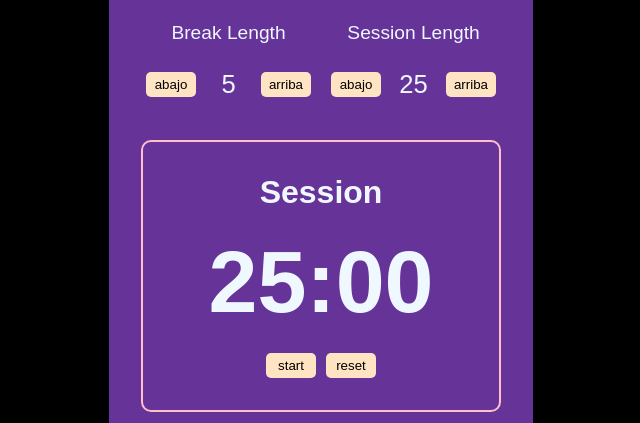
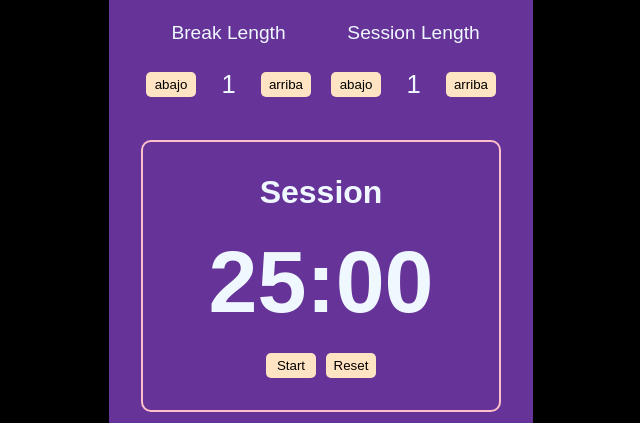
Before and after one commit to drkedrkedjon/freeCodeCamp-exam-calculadora, a React (Vite) app: page / in a window 1280 px wide. Shown: the part 145-568 px from the top of the page, without its empty margins (319-959 px from the left). Built offline with nearby package versions, Linux system fonts and the light colour scheme.

Commit message:
Cycle timers done

```diff
--- a/src/App.jsx
+++ b/src/App.jsx
@@ -1,14 +1,21 @@
-import { useState } from "react";
+import { useRef, useState } from "react";
 
 function App() {
-  const [breakLength, setBreakLength] = useState(5);
-  const [sessionLength, setSessionLength] = useState(25);
+  const [breakLength, setBreakLength] = useState(1);
+  const [sessionLength, setSessionLength] = useState(1);
   const [timeLeft, setTimeLeft] = useState("25:00");
+  const [isStartClock, setIsStartClock] = useState(true);
+  const [timerLabel, setTimerLabel] = useState("Session");
+  const [isBreak, setIsBreak] = useState(false);
+  // console.log(isBreak);
 
   function handleResetClock() {
-    setBreakLength(5);
-    setSessionLength(25);
+    setBreakLength(1);
+    setSessionLength(1);
     setTimeLeft("25:00");
+    sessionLengthSeconds.current = sessionLength * 60;
+    setTimerLabel("Session");
+    setIsBreak(false);
   }
   function handleClockLengths(e) {
     switch (e.target.id) {
@@ -34,6 +41,43 @@ function App() {
         break;
     }
   }
+
+  const interval = useRef(null);
+  const sessionLengthSeconds = useRef(null);
+  function startClock() {
+    sessionLengthSeconds.current = sessionLength * 60;
+    let isBreakTrue = isBreak;
+
+    interval.current = setInterval(function () {
+      let min = Math.floor(sessionLengthSeconds.current / 60);
+      let sec = sessionLengthSeconds.current % 60;
+      setTimeLeft(min + ":" + sec);
+      sessionLengthSeconds.current -= 1;
+
+      if (sessionLengthSeconds.current < 0 && !isBreakTrue) {
+        setTimerLabel("Break");
+        setIsBreak(true);
+        sessionLengthSeconds.current = breakLength * 60;
+        isBreakTrue = true;
+        console.log("cAmbio a break");
+      }
+
+      if (sessionLengthSeconds.current < 0 && isBreakTrue) {
+        setTimerLabel("Session");
+        setIsBreak(false);
+        sessionLengthSeconds.current = sessionLength * 60;
+        isBreakTrue = false;
+        console.log("cAmbio a Session");
+      }
+    }, 1000);
+    setIsStartClock(false);
+  }
+
+  function stopClock() {
+    clearInterval(interval.current);
+    setIsStartClock(true);
+  }
+
   return (
     <main className="container">
       <h1>25 + 5 Clock</h1>
@@ -67,12 +111,20 @@ function App() {
       </div>
 
       <div className="display">
-        <h2 id="timer-label">Session</h2>
+        <h2 id="timer-label">{timerLabel}</h2>
         <p id="time-left">{timeLeft}</p>
         <div className="display-controls">
-          <button id="start_stop">start</button>
+          {isStartClock ? (
+            <button onClick={startClock} id="start_stop">
+              Start
+            </button>
+          ) : (
+            <button onClick={stopClock} id="start_stop">
+              Stop
+            </button>
+          )}
           <button onClick={handleResetClock} id="reset">
-            reset
+            Reset
           </button>
         </div>
       </div>
```
